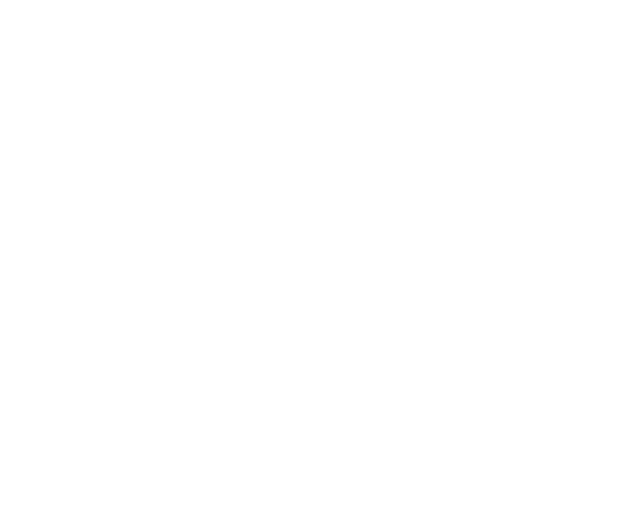
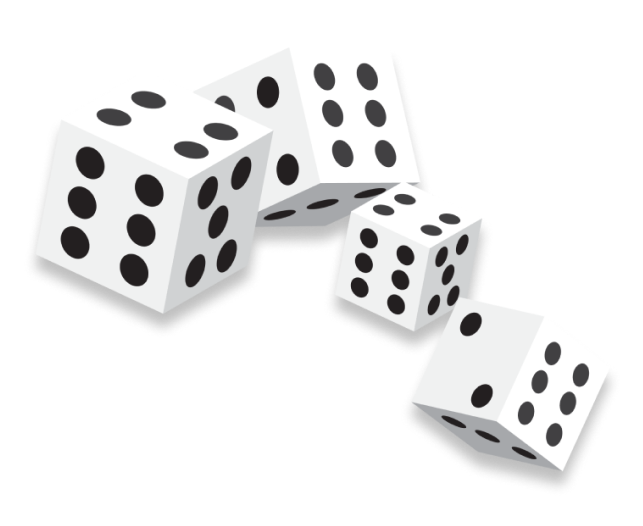
Before and after one commit to aadarshraj02/Dice-Game, a React (Vite) app: page / in a window 1280 px wide. Shown: the top 526 px of the page, without its empty margins (10-653 px from the left). Built offline with nearby package versions, Linux system fonts and the light colour scheme.

Commit message:
added images

```diff
--- a/src/components/StartGame.jsx
+++ b/src/components/StartGame.jsx
@@ -1,9 +1,15 @@
 import styled from "styled-components";
 
 function StartGame() {
-  return <Container></Container>;
+  return (
+    <Container>
+      <img src="/dices.png" alt="" />
+    </Container>
+  );
 }
 
 export default StartGame;
 
-const Container = styled.div ``;
+const Container = styled.div`
+  max-width: 1180px;
+`;
```
